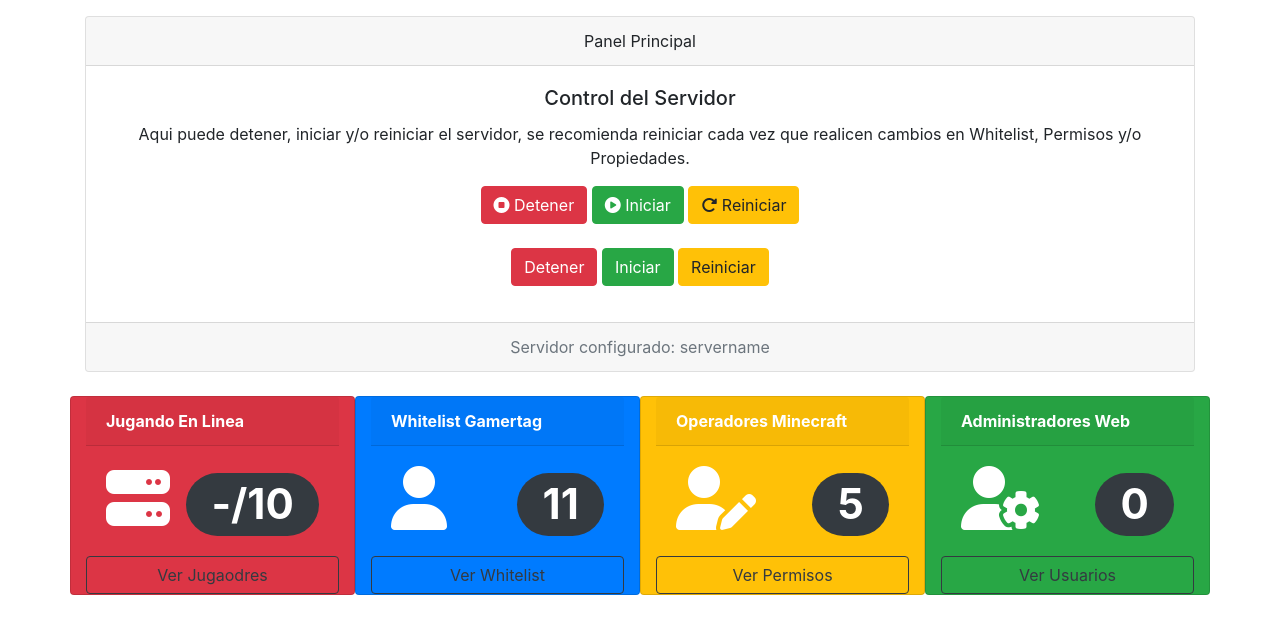
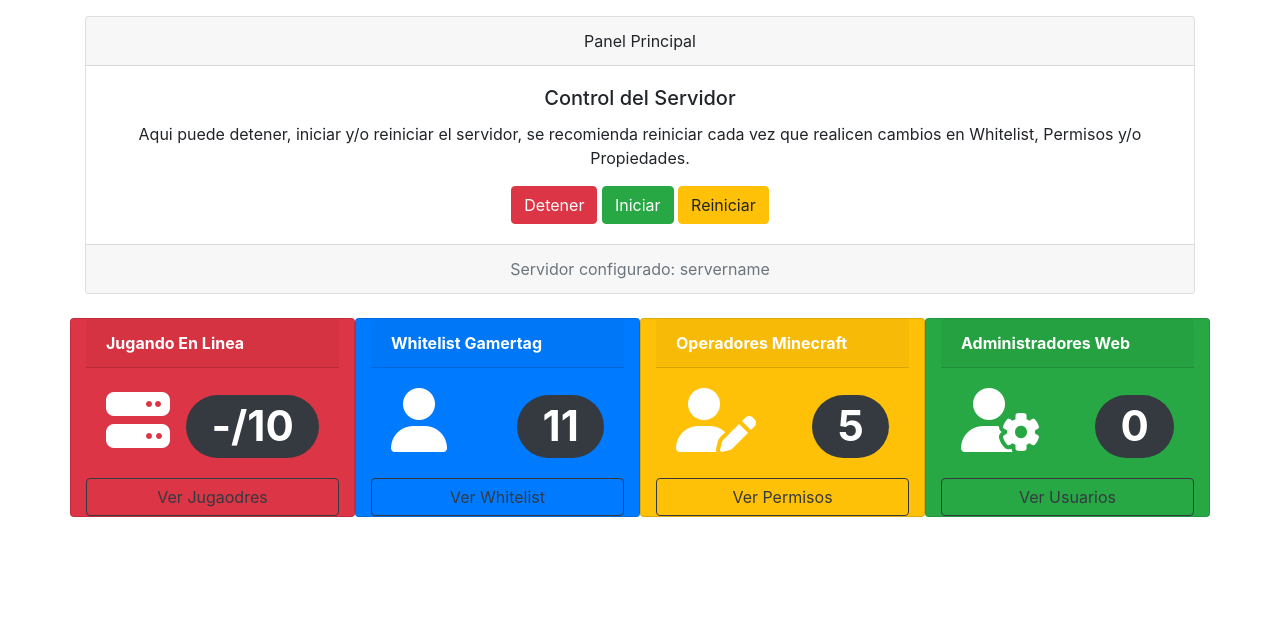
Before and after one commit to digiraldo/Minecraft-BE-Server-Panel-Admin-Web, a PHP site: page /panel/tablero/index.php?run=true in a window 1280 px wide. Shown: the part 104-738 px from the top of the page. Run offline with PHP 8.4, Linux system fonts and the light colour scheme; data that the repository does not hold is empty; some libraries are stand-ins or nearby versions.

Commit message:
Botones Configurados Tablero

```diff
--- a/panel/tablero/index.php
+++ b/panel/tablero/index.php
@@ -9,21 +9,6 @@
   $active_propiedades="";
   $active_logs="";
   $title="Minecraft SRV | Simple Invoice";
-
-if ($_GET['stp']) {
-  # This code will run if ?run=true is set.
-  exec("sudo sh /home/usr/minecraftbe/parceros/stop.sh");
-}
-
-if ($_GET['run']) {
-  # This code will run if ?run=true is set.
-  exec("sudo sh /home/usr/minecraftbe/parceros/start.sh");
-}
-
-if ($_GET['res']) {
-  # This code will run if ?run=true is set.
-  exec("sudo sh /home/usr/minecraftbe/parceros/restart.sh");
-}
 
 if ($_POST[detener]) {
   $detener = shell_exec("sudo systemctl stop servername");
@@ -74,15 +59,11 @@ if ($_POST[reiniciar]) {
   <div class="card-body">
     <h5 class="card-title">Control del Servidor</h5>
     <p class="card-text">Aqui puede detener, iniciar y/o reiniciar el servidor, se recomienda reiniciar cada vez que realicen cambios en Whitelist, Permisos y/o Propiedades.</p>
-    <a  href="?stp=true"class="btn btn-danger" name="detener1"><i class="fas fa-stop-circle"></i> Detener</a>
-    <a  href="?run=true"class="btn btn-success" name="iniciar1"><i class="fas fa-play-circle"></i> Iniciar</a>
-    <a  href="?res=true"class="btn btn-warning" name="reiniciar1"><i class="fas fa-redo-alt"></i> Reiniciar</a>
 
-    <p><br>
     <input class="btn btn-danger" type="submit" name="detener" value="Detener">
     <input class="btn btn-success" type="submit" name="iniciar" value="Iniciar">
     <input class="btn btn-warning" type="submit" name="reiniciar" value="Reiniciar">
-    </p>
+
     <!-- <button value="btnDetener" colacarsimbolo?php echo system('sudo docker container stop mcpe');die;?-> class="btn btn-primary" type="submit" name="accion"><i class="fas fa-stop-circle"></i> Detener</button> -->
 
 <!-- This link will add ?run=true to your URL, myfilename.php?run=true
```
